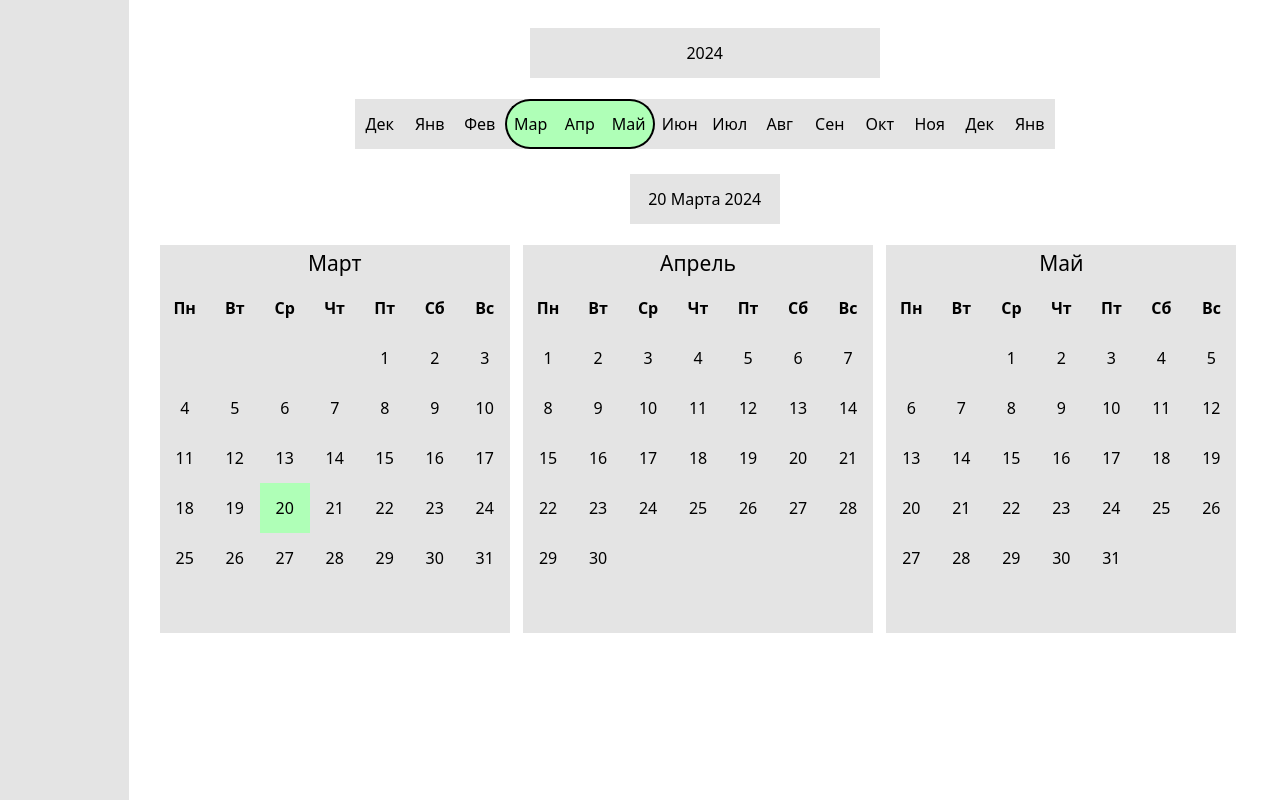
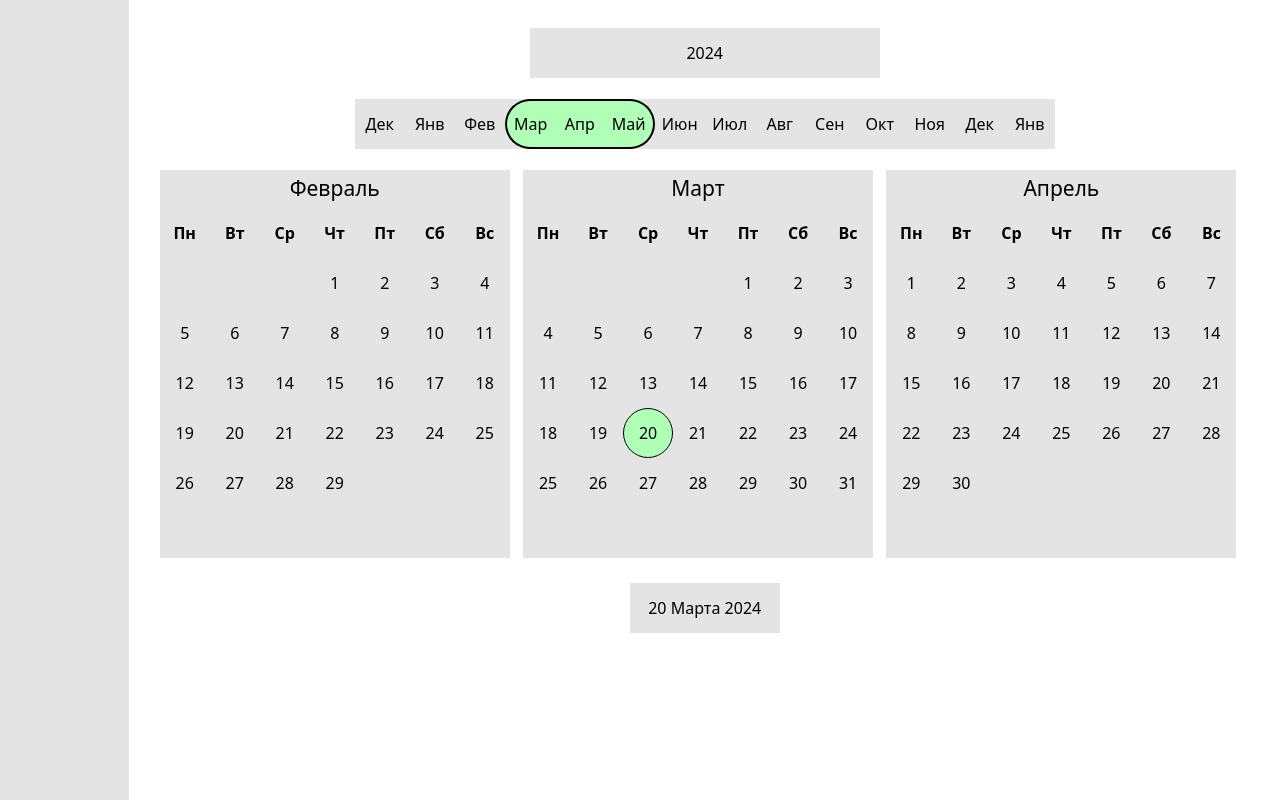
Before and after one commit to vroshupkin/rythmer_frontend, a React (Vite) app: page / in a window 1280 px wide. Built offline with nearby package versions, Linux system fonts and the light colour scheme.

Commit message:
Доработан стиль календаря. Сделано правильное расположение месяцов

```diff
--- a/src/shared/DateTools.ts
+++ b/src/shared/DateTools.ts
@@ -115,4 +115,28 @@ export class setDate
 
     return this;
   }
+
+
+  changeMonth(count: number)
+  {
+    let year = this.#date.getFullYear() + Math.round(count / 12);
+    let curr_month = this.#date.getMonth() + (count % 12);
+
+    if(curr_month > 12)
+    {
+      year += 1;
+      curr_month %= 12;
+    }
+    else if(curr_month < 0)
+    {
+      year -= 1;
+      curr_month = 12 + (curr_month % 12);
+      curr_month = curr_month === 12? 0 : curr_month;
+    }
+
+    this.#date.setFullYear(year);
+    this.#date.setMonth(curr_month);
+
+    return this;
+  }
 }
--- a/src/widgets/Calendar.tsx
+++ b/src/widgets/Calendar.tsx
@@ -29,24 +29,22 @@ export const Calendar: FC = () =>
     <div className='flex flex-col w-[100%]'>
       <YearInput className='mt-[28px]' date={new Date()}/>
       <MonthSelector onClick={change_month} className='mt-[21px]'/>
-      <DateView className={'mt-[25px]'} date={date}/>
 
       <div className='flex justify-center'>
-        <div className='flex w-[1090px]'>
+        <div className='flex w-[1090px] mt-[21px]'>
           <Month
-            className={'mt-[21px]'}
+            FirstDayOfMonth={new setDate(selectedMonth).setFirstDay().changeMonth(-1).date}
+          />
+          <Month
             FirstDayOfMonth={new setDate(selectedMonth).setFirstDay().date}
           />
           <Month
-            className={'mt-[21px]'}
-            FirstDayOfMonth={new setDate(selectedMonth).setFirstDay().nextMonth().date}
-          />
-          <Month
-            className={'mt-[21px]'}
-            FirstDayOfMonth={new setDate(selectedMonth).setFirstDay().nextMonth().nextMonth().date}
+            FirstDayOfMonth={new setDate(selectedMonth).setFirstDay().changeMonth(1).date}
           />
         </div>
       </div>
+
+      <DateView className={'mt-[25px]'} date={date}/>
 
 
     </div>
--- a/src/widgets/Month.tsx
+++ b/src/widgets/Month.tsx
@@ -75,8 +75,6 @@ const Days: FC<{FirstDayOfMonth: Date}> = ({ FirstDayOfMonth }) =>
 
 const DayCellWithStore: FC<{day: number, FirstDayOfMonth: Date}> = ({ day, FirstDayOfMonth }) =>
 {
-
-
   const date = hooks.selector.useDate();
 
   const isSelectedDay = () =>
@@ -95,18 +93,20 @@ const DayCellWithStore: FC<{day: number, FirstDayOfMonth: Date}> = ({ day, First
 
   const Styles = {
     common: 'cursor-pointer w-[50px] h-[50px] flex justify-center items-center ',
-    active: 'bg-select hover:bg-select_hover',
+    active: 'bg-select hover:bg-select_hover w-[100%] h-[100%] flex justify-center items-center rounded-[50px]' +
+    ' border-[1px]',
     unactive: 'bg-main hover:bg-main_hover',
 
   };
 
-
   return(
     <div
       onClick={onClick}
-      className={`${Styles.common} ${isSelectedDay() ? Styles.active : Styles.unactive}`}
+      className={`${Styles.common} ${Styles.unactive}`}
     >
-      <span>{day}</span>
+      <div className={`${isSelectedDay()? Styles.active : ''}`}>
+        <span>{day}</span>
+      </div>
     </div>
   );
 };
```
